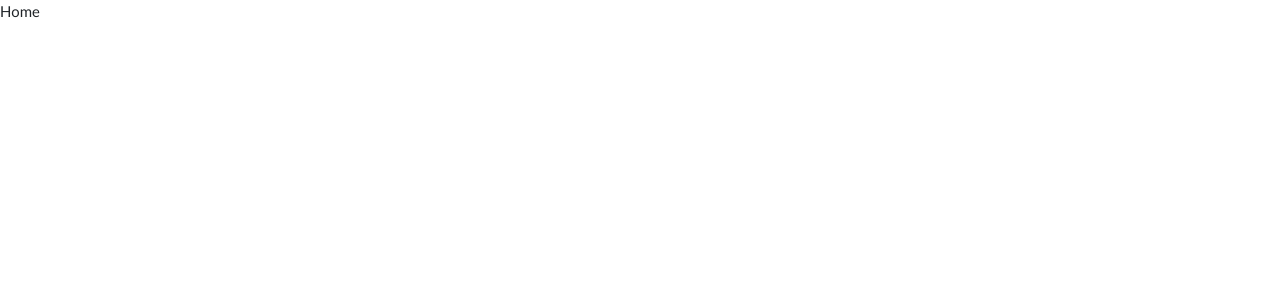
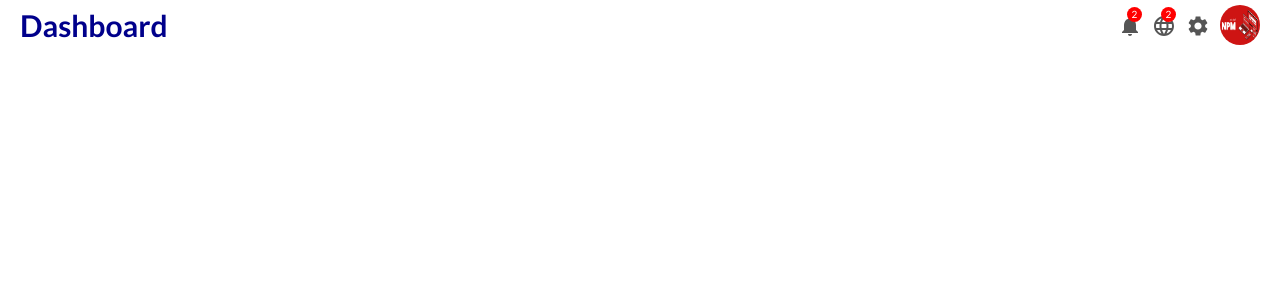
Before and after one commit to ahmadkabiri/first-app, a React (Create React App) app: page / in a window 1280 px wide. Shown: the top 300 px of the page. Built offline with nearby package versions, Linux system fonts and the light colour scheme.

Commit message:
project-topbar-section

```diff
--- a/src/App.js
+++ b/src/App.js
@@ -1,17 +1,15 @@
-import React, { Component } from 'react'
-import routes from './routes'
-import { useRoutes } from 'react-router-dom'
+import React from "react";
+import routes from "./routes";
+import { useRoutes } from "react-router-dom";
+import Topbar from "./components/topbar/Topbar";
 
+export default function App() {
+  let router = useRoutes(routes);
 
-
-export default function App () {
-
-    let router = useRoutes(routes)
-
-        return (
-            <div>
-                {router}
-            </div>
-        )
-
+  return (
+    <div>
+      <Topbar></Topbar>
+      {router}
+    </div>
+  );
 }
--- /dev/null
+++ b/src/components/topbar/Topbar.css
@@ -0,0 +1,59 @@
+.topbar {
+    width:100% ;
+    height: 50px;
+    background-color: #fff;
+    position: fixed;
+    top:0 ;
+    z-index: 999;
+
+}
+
+.topbarWrapper{
+    height : 100% ;
+    padding: 0px 20px;
+    display: flex;
+    justify-content: space-between;
+    align-items: center;
+
+}
+
+.logo{
+    font-weight: bold;
+    font-size: 30px;
+    cursor: pointer;
+    color: darkblue;
+}
+
+.topRight {
+    display: flex;
+    align-items: center;
+}
+
+.topbarIconContainer{
+    position: relative;
+    cursor: pointer;
+    margin-right: 10px;
+    color: #555;
+}
+
+.topIconBadge{
+    width: 15px;
+    height: 15px;
+    position: absolute;
+    top:-5px ;
+    right: 0;
+    background-color: red;
+    color: #fff;
+    display: flex;
+    align-items: center;
+    justify-content: center;
+    border-radius: 100%;
+    font-size: 10px;
+}
+
+.topAvatar{
+    width: 40px;
+    height: 40px;
+    border-radius: 100%;
+    cursor: pointer;
+}
--- /dev/null
+++ b/src/components/topbar/Topbar.js
@@ -0,0 +1,36 @@
+import React from "react";
+import "./Topbar.css";
+import NotificationsIcon from "@mui/icons-material/Notifications";
+import LanguageIcon from "@mui/icons-material/Language";
+import SettingsIcon from "@mui/icons-material/Settings";
+
+export default function Topbar() {
+  return (
+    <div className="topbar">
+      <div className="topbarWrapper">
+        <div className="topLeft">
+          <span className="logo">Dashboard</span>
+        </div>
+
+        <div className="topRight">
+          <div className="topbarIconContainer">
+            <NotificationsIcon></NotificationsIcon>
+            <span className="topIconBadge">2</span>
+          </div>
+
+          <div className="topbarIconContainer">
+            <LanguageIcon></LanguageIcon>
+            <span className="topIconBadge">2</span>
+          </div>
+
+          <div className="topbarIconContainer">
+            <SettingsIcon></SettingsIcon>
+          </div>
+
+          <img src="images/npm.png" alt="" className="topAvatar" />
+
+        </div>
+      </div>
+    </div>
+  );
+}
```
